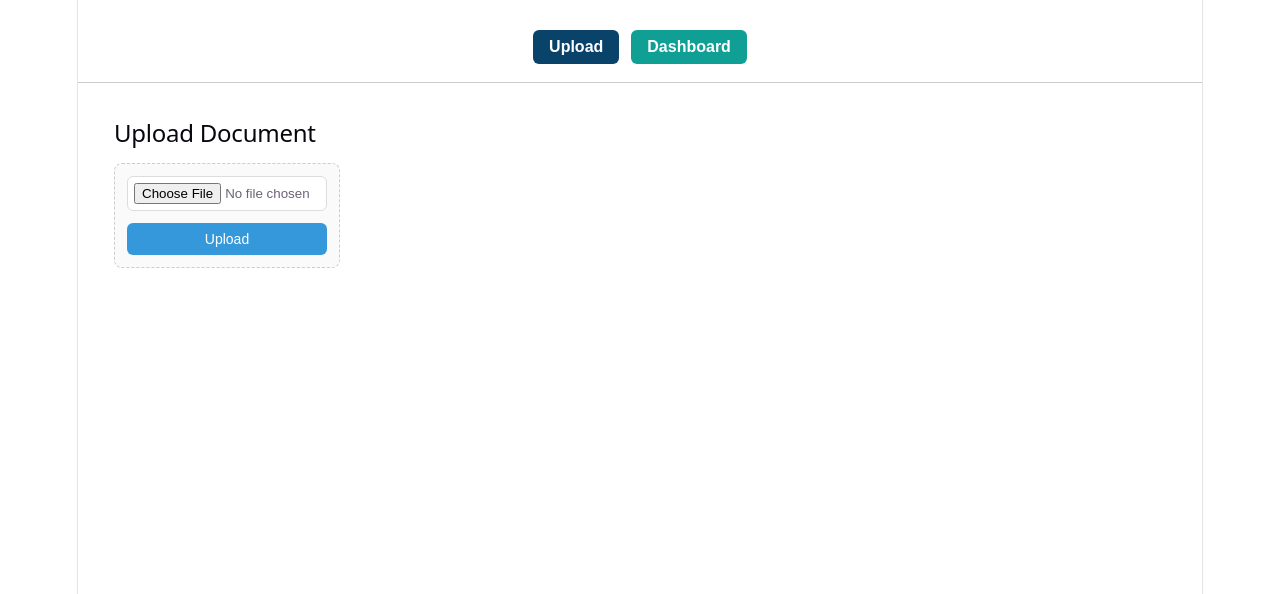
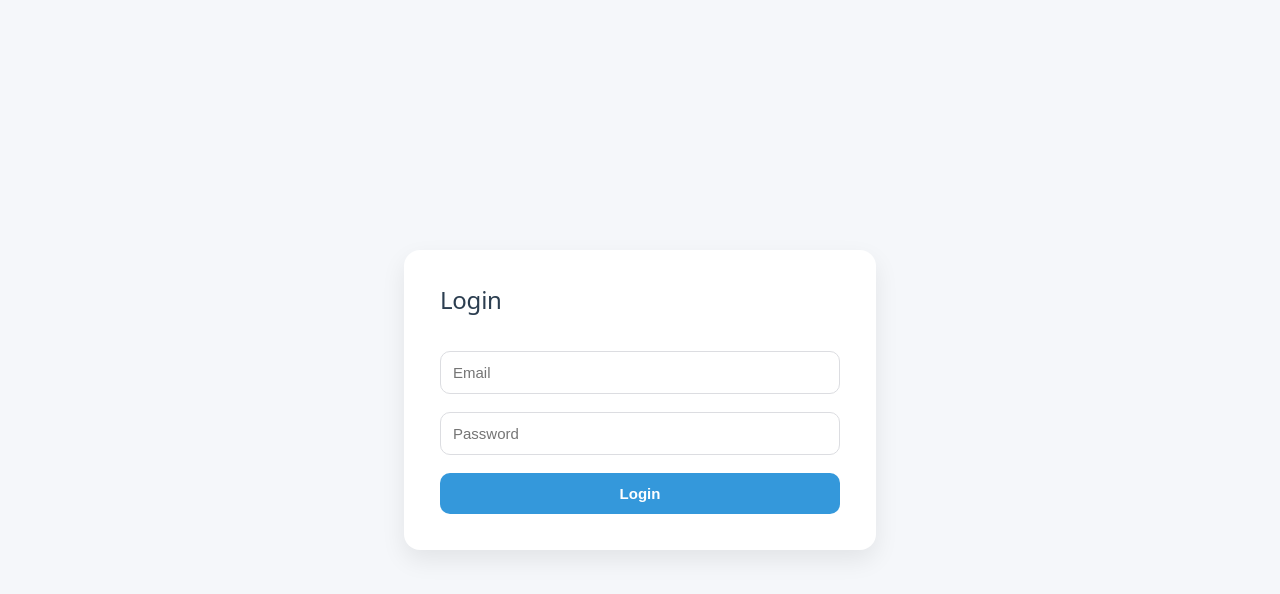
Before and after one commit to laststonedjs/smart_document_system, a React (Vite) app in the folder client/smart_document/: page /login in a window 1280 px wide. Shown: the top 594 px of the page. Built offline with nearby package versions, Linux system fonts and the light colour scheme.

Commit message:
successfully logged in user with using token

```diff
--- a/client/smart_document/package.json
+++ b/client/smart_document/package.json
@@ -12,7 +12,8 @@
   "dependencies": {
     "axios": "^1.16.0",
     "react": "^19.2.5",
-    "react-dom": "^19.2.5"
+    "react-dom": "^19.2.5",
+    "react-router-dom": "^7.15.0"
   },
   "devDependencies": {
     "@eslint/js": "^10.0.1",
--- a/client/smart_document/src/App.jsx
+++ b/client/smart_document/src/App.jsx
@@ -1,34 +1,44 @@
-import { useState } from "react";
+import { BrowserRouter, Routes, Route, Navigate } from "react-router-dom";
 import UploadPage from "./pages/UploadPage";
 import Dashboard from "./pages/Dashboard";
+import LoginPage from "./pages/LoginPage";
 
 function App() {
-  const [page, setPage] = useState("upload");
+  const token = localStorage.getItem("token");
 
   return (
-    <div>
-      {/* NAVBAR */}
-      <div style={{ padding: "1rem", borderBottom: "1px solid #ccc" }}>
-        <div className="main-button">
-          <button
-            onClick={() => setPage("upload")}
-            className="btn nav-btn-upload"
-          >
-            Upload
-          </button>
-          <button
-            onClick={() => setPage("dashboard")}
-            className="btn nav-btn-dashboard"
-          >
-              Dashboard
-          </button>
-        </div>
-      </div>
+    <BrowserRouter>
+      <Routes>
+        <Route
+          path="/login"
+          element={<LoginPage />}
+        />
 
-      {/* PAGES */}
-      {page === "upload" && <UploadPage />}
-      {page === "dashboard" && <Dashboard />}
-    </div>
+        {token ? (
+          <>
+            <Route
+              path="/upload"
+              element={<UploadPage />}
+            />
+
+            <Route
+              path="/dashboard"
+              element={<Dashboard />}
+            />
+
+            <Route
+              path="*"
+              element={<Navigate to="/upload" />}
+            />
+          </>
+        ) : (
+          <Route
+            path="*"
+            element={<Navigate to="/login" />}
+          />
+        )}
+      </Routes>
+    </BrowserRouter>
   );
 }
 
--- a/client/smart_document/src/index.css
+++ b/client/smart_document/src/index.css
@@ -17,7 +17,6 @@
 
   font: 18px/145% var(--sans);
   letter-spacing: 0.18px;
-  color-scheme: light dark;
   color: var(--text);
   background: var(--bg);
   font-synthesis: none;
@@ -52,18 +51,13 @@
 
 body {
   margin: 0;
+  padding: 0;
+  background: #f5f7fa;
 }
 
 #root {
-  width: 1126px;
-  max-width: 100%;
-  margin: 0 auto;
-  text-align: center;
-  border-inline: 1px solid var(--border);
-  min-height: 100svh;
-  display: flex;
-  flex-direction: column;
-  box-sizing: border-box;
+  width: 100%;
+  min-height: 100vh;
 }
 
 h1,
@@ -77,20 +71,26 @@ h1 {
   font-size: 56px;
   letter-spacing: -1.68px;
   margin: 32px 0;
-  @media (max-width: 1024px) {
-    font-size: 36px;
-    margin: 20px 0;
-  }
 }
+
 h2 {
   font-size: 24px;
   line-height: 118%;
   letter-spacing: -0.24px;
   margin: 0 0 8px;
-  @media (max-width: 1024px) {
+}
+
+@media (max-width: 1024px) {
+  h1 {
+    font-size: 36px;
+    margin: 20px 0;
+  }
+
+  h2 {
     font-size: 20px;
   }
 }
+
 p {
   margin: 0;
 }
@@ -413,3 +413,60 @@ code {
 .status-select:hover {
   border-color: #bbb;
 }
+
+.auth-container {
+  min-height: 100vh;
+  display: flex;
+  justify-content: center;
+  align-items: center;
+  background: #f5f7fa;
+}
+
+.auth-form {
+  background: white;
+  padding: 2rem;
+  border-radius: 16px;
+  width: 100%;
+  max-width: 400px;
+
+  display: flex;
+  flex-direction: column;
+  gap: 1rem;
+
+  box-shadow: 0 10px 25px rgba(0,0,0,0.08);
+}
+
+.auth-form h2 {
+  margin-bottom: 1rem;
+  color: #2c3e50;
+}
+
+.auth-form input {
+  padding: 12px;
+  border-radius: 10px;
+  border: 1px solid #dcdde1;
+  font-size: 15px;
+  outline: none;
+  transition: 0.2s ease;
+}
+
+.auth-form input:focus {
+  border-color: #3498db;
+  box-shadow: 0 0 0 3px rgba(52,152,219,0.15);
+}
+
+.auth-form button {
+  padding: 12px;
+  border: none;
+  border-radius: 10px;
+  background: #3498db;
+  color: white;
+  font-size: 15px;
+  font-weight: 600;
+  cursor: pointer;
+  transition: 0.2s ease;
+}
+
+.auth-form button:hover {
+  background: #2980b9;
+}
--- a/client/smart_document/src/pages/Dashboard.jsx
+++ b/client/smart_document/src/pages/Dashboard.jsx
@@ -30,6 +30,12 @@ const Dashboard = () => {
   useEffect(() => {
     // eslint-disable-next-line react-hooks/set-state-in-effect
     fetchDocs();
+  }, []);
+
+  useEffect(() => {
+    return () => {
+      setSelectedDoc(null);
+    };
   }, []);
 
   const closeModal = () => setSelectedDoc(null);
@@ -94,6 +100,7 @@ const Dashboard = () => {
           justifyContent: "center",
           alignItems: "center",
           zIndex: 1000,
+          pointerEvents: "auto"
         }}>
           <div className="modal-content" style={{
             backgroundColor: "#fff",
--- /dev/null
+++ b/client/smart_document/src/pages/LoginPage.jsx
@@ -0,0 +1,74 @@
+import { useState } from "react";
+import axios from "axios";
+
+const API_URL = import.meta.env.VITE_API_URL || "http://localhost:5000";
+
+const LoginPage = () => {
+  const [email, setEmail] = useState("");
+  const [password, setPassword] = useState("");
+
+  const handleLogin = async (e) => {
+    e.preventDefault();
+
+    try {
+        console.log("API URL:", API_URL);
+        console.log("FULL URL:", `${API_URL}/api/auth/login`);
+      const res = await axios.post(
+        `${API_URL}/api/auth/login`,
+        {
+          email,
+          password,
+        }
+      );
+
+      localStorage.setItem("token", res.data.token);
+
+      window.location.href = "/dashboard";
+
+      alert("Login successful!");
+
+      console.log(res.data);
+    } catch (error) {
+      console.error(error);
+
+      alert(
+        error.response?.data?.message || "Login failed"
+      );
+    }
+  };
+
+  return (
+    <div className="auth-container">
+      <form
+        onSubmit={handleLogin}
+        className="auth-form"
+      >
+        <h2>Login</h2>
+
+        <input
+          type="email"
+          placeholder="Email"
+          value={email}
+          onChange={(e) =>
+            setEmail(e.target.value)
+          }
+        />
+
+        <input
+          type="password"
+          placeholder="Password"
+          value={password}
+          onChange={(e) =>
+            setPassword(e.target.value)
+          }
+        />
+
+        <button type="submit">
+          Login
+        </button>
+      </form>
+    </div>
+  );
+};
+
+export default LoginPage;
```
Also changed, not shown: 2 other files (tests, documents, lock files or other folders).
